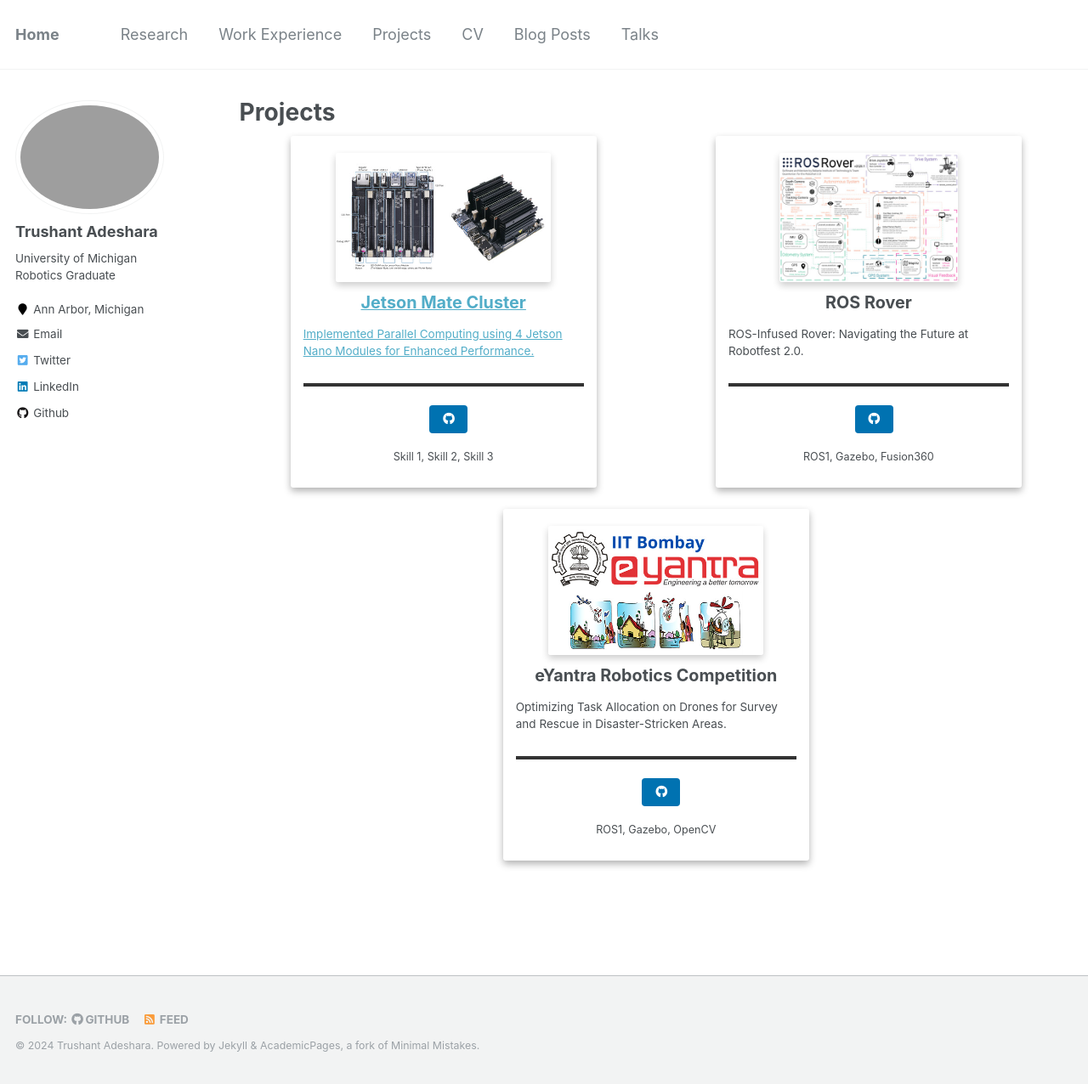
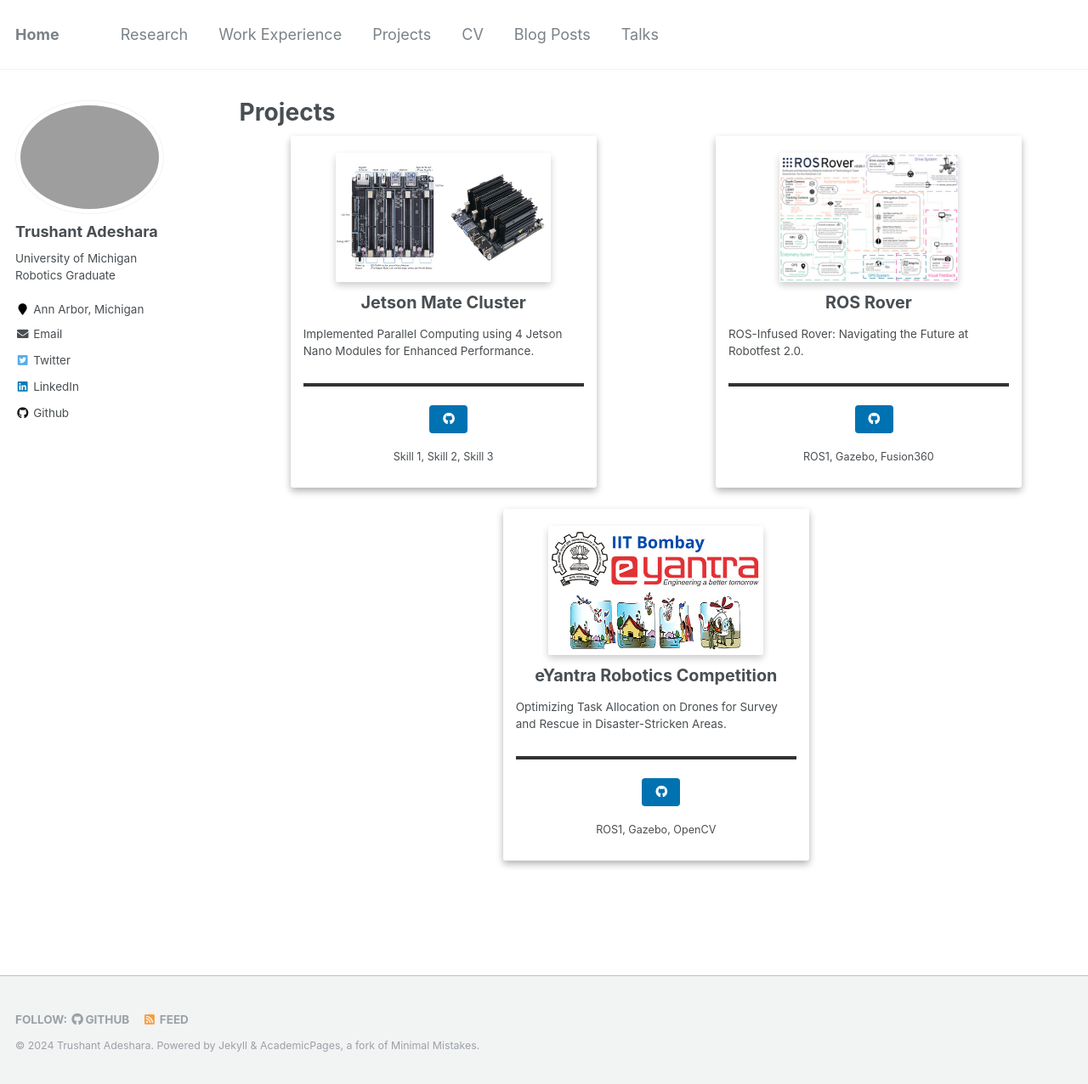
Before and after one commit to trushant05/trushant05.github.io, a Jekyll site: the page built from _pages/projects.html, in a window 1280 px wide and 1276 px high. Shown: the whole window at 85% size. Built offline with Jekyll 4.4.1, drawn with Linux system fonts in a browser that asks for light colours.

Commit message:
change css approach to specific div tag

```diff
--- a/assets/css/main.scss
+++ b/assets/css/main.scss
@@ -60,12 +60,12 @@
   margin-bottom: 15px;
 }
 
-a.card:link {
+.card a:link {
   color: inherit;
   text-decoration: none;
 }
 
-a.card:visited {
+.card a:visited {
   color: inherit;
 }
 
```
